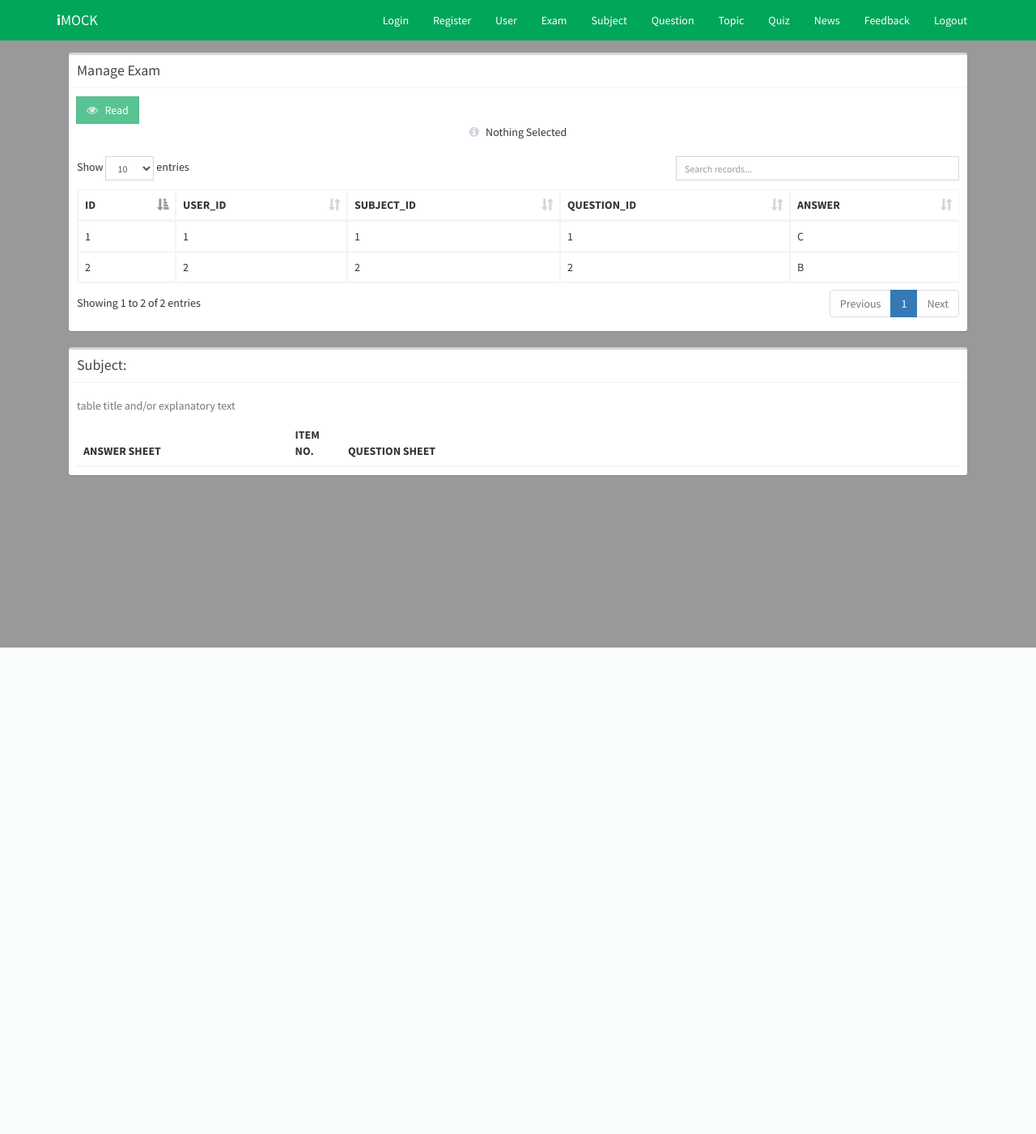
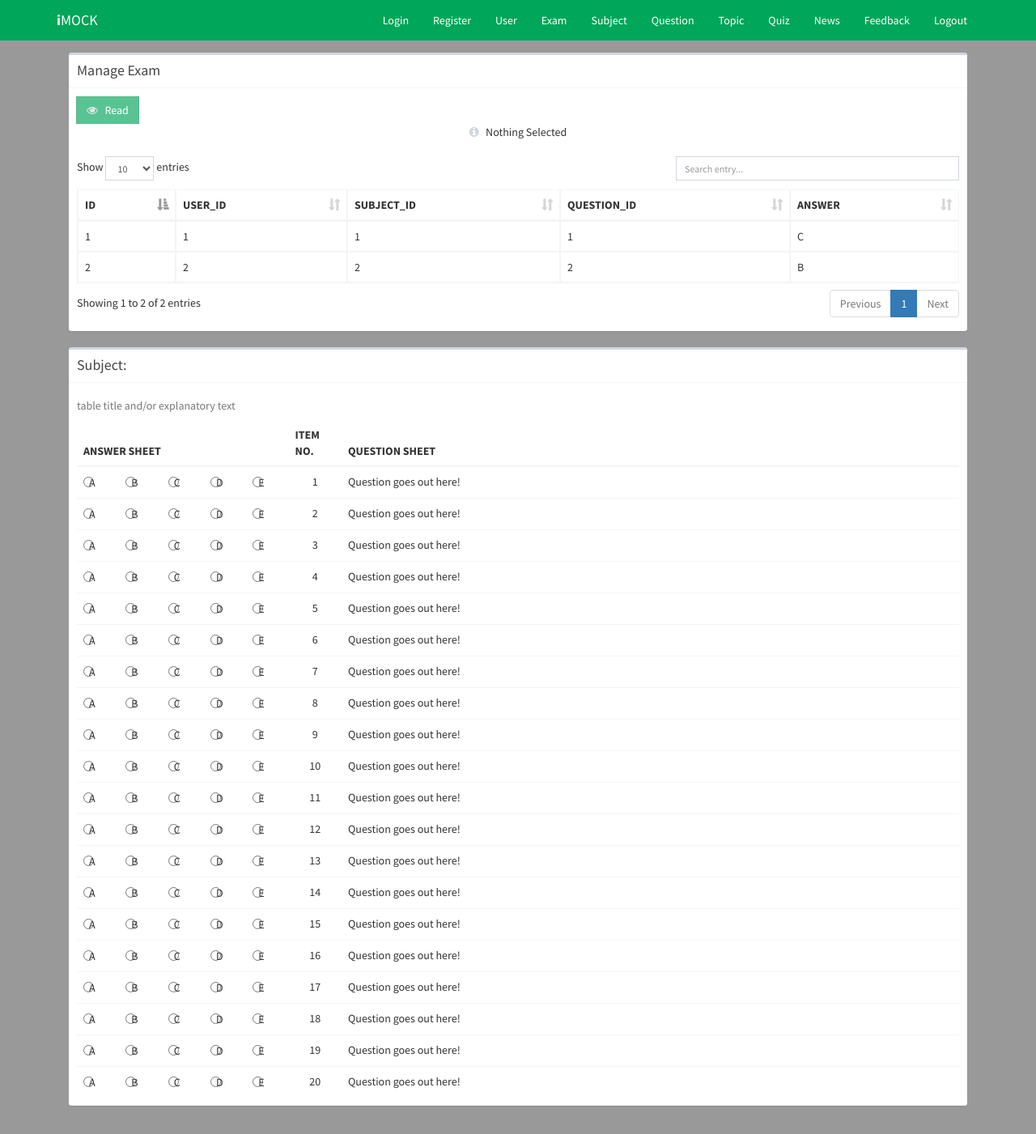
Before and after one commit to jayp3e011/test, a PHP site: page /index.php?page=exam in a window 1280 px wide. Shown: the whole page at 81% size. Before the commit the page ends 800 px from the top, so only its background shows below. Run offline with PHP 8.4, Linux system fonts and the light colour scheme; data comes from the database, SQL or seed files in the repository; both versions use the stored data as it was after the commit; lists and menus that the app fills with data are empty.

Commit message:
READ functionality is ready with initial database setup

```diff
--- a/app/controllers/app.js
+++ b/app/controllers/app.js
@@ -1,11 +1,13 @@
-var _EXAMTABLE_SELECTED_ID;
 function renderTable(id,data,columns,actions){
-	_EXAMTABLE_SELECTED_ID = 0;
-	// $(id +'-btncreate').hide();
-	// $(id +'-btnread').hide();
-	// $(id +'-btnupdate').hide();
-	// $(id +'-btndelete').hide();
 	var arrofobj = JSON.parse(data);
+
+	if(id=='#exam'){
+		_EXAMTABLE_SELECTED_ID = id;
+	}
+	else if(id=='#subject'){
+		_SUBJECTTABLE_SELECTED_ID = id;
+	}
+
     var html = "";
     html += "<thead>";
     html += "<tr>";
@@ -25,7 +27,7 @@ function renderTable(id,data,columns,actions){
     var table = $(id+'table').DataTable({
     	"language":{
     		search: "_INPUT_",
-    		searchPlaceholder: "Search records..."
+    		searchPlaceholder: "Search entry..."
     	}
     });
     $('.dataTables_filter input[type="search"]').css({'width':'350px','display':'inline-block'});
@@ -40,7 +42,7 @@ function renderTable(id,data,columns,actions){
     		$(this).addClass('active').siblings().removeClass('active');
     		// console.log($(this)[0].childNodes[0].innerHTML);
     		_EXAMTABLE_SELECTED_ID = $(this)[0].childNodes[0].innerHTML;
-    		$(id+'table-status').html('<i class="fa fa-info-circle text-gray"></i> &nbsp;&nbsp; You selected ID: <span class="text-red">'+_EXAMTABLE_SELECTED_ID+'</span>!');
+    		$(id+'table-status').html('<i class="fa fa-info-circle text-gray"></i> &nbsp;&nbsp; You selected Entry ID: <span class="text-green" style="font-weight:bold">'+_EXAMTABLE_SELECTED_ID+'</span>!');
 			for(act in actions)if(actions[act]!='create')$(id +'table-btn' + actions[act]).removeAttr('disabled');
     	}
     });
@@ -51,6 +53,11 @@ function renderTable(id,data,columns,actions){
     	// console.log(actions[act]);
     }
 
+    if(id=='#exam')renderExamModals();
+}
+
+function renderExamModals(){
+	/*
 	$(id + 'modal-create').on('show.bs.modal', function (event) {
 	  var button = $(event.relatedTarget) // Button that triggered the modal
 	  var recipient = button.data('id') // Extract info from data-* attributes
@@ -60,31 +67,51 @@ function renderTable(id,data,columns,actions){
 	  modal.find('.modal-title').text('Create')
 	  modal.find('.modal-body input').val(recipient)
 	});
-	$(id + 'modal-read').on('show.bs.modal', function (event) {
-	  var button = $(event.relatedTarget) // Button that triggered the modal
-	  var recipient = button.data('id') // Extract info from data-* attributes
-	  // If necessary, you could initiate an AJAX request here (and then do the updating in a callback).
-	  // Update the modal's content. We'll use jQuery here, but you could use a data binding library or other methods instead.
-	  var modal = $(this)
-	  modal.find('.modal-title').text('Read id: ' + recipient)
-	  modal.find('.modal-body input').val(recipient)
+	*/
+	$(_EXAMTABLE_SELECTED_ID + 'modal-read').on('show.bs.modal', function (event) {
+	  var modal = $(this);
+	  modal.find('.modal-title').text('Read Entry ID: ' + _EXAMTABLE_SELECTED_ID)
+	  modal.find('.modal-body input').attr('readonly','readonly');
+	  modal.find('#examquestion').attr('readonly','readonly');
+
+	  _EXAMTABLE_DATA.map(function(examobj){
+	  	if(examobj.id===_EXAMTABLE_SELECTED_ID){
+		  	_USERTABLE_DATA.map(function(userobj){
+		  		if(userobj.id===examobj.user_id){
+		  			_SUBJECTTABLE_DATA.map(function(subjectobj){
+		  				if(subjectobj.id===examobj.subject_id){
+		  					_QUESTIONTABLE_DATA.map(function(questionobj){
+		  						if(questionobj.id===examobj.question_id){
+		  							modal.find('#examuser').val(userobj.lastname.toUpperCase()+', '+userobj.firstname.toUpperCase());
+		  							modal.find('#examsubject').val(subjectobj.name);
+		  							modal.find('#examquestion').val(questionobj.question);
+		  							modal.find('#examuseranswer').val(examobj.answer);
+		  							modal.find('#examimockanswer').val(questionobj.answer);
+		  							(examobj.answer===questionobj.answer)?
+		  							modal.find('#examresult').val("CORRECT"):
+		  							modal.find('#examresult').val("INCORRECT");
+		  							return;
+		  						}
+		  					});
+		  					return;
+		  				}
+		  			});
+		  			return;
+		  		}
+		  	});
+	  	return;
+	  }
 	});
-	$(id + 'modal-update').on('show.bs.modal', function (event) {
-	  var button = $(event.relatedTarget) // Button that triggered the modal
-	  var recipient = button.data('id') // Extract info from data-* attributes
-	  // If necessary, you could initiate an AJAX request here (and then do the updating in a callback).
-	  // Update the modal's content. We'll use jQuery here, but you could use a data binding library or other methods instead.
-	  var modal = $(this)
-	  modal.find('.modal-title').text('Update id: ' + recipient)
-	  modal.find('.modal-body input').val(recipient)
-	});
-	$(id + 'modal-delete').on('show.bs.modal', function (event) {
-	  var button = $(event.relatedTarget) // Button that triggered the modal
-	  var recipient = button.data('id') // Extract info from data-* attributes
-	  // If necessary, you could initiate an AJAX request here (and then do the updating in a callback).
-	  // Update the modal's content. We'll use jQuery here, but you could use a data binding library or other methods instead.
-	  var modal = $(this)
-	  modal.find('.modal-title').text('Delete id: ' + recipient)
-	  modal.find('.modal-body input').val(recipient)
+
 	});
 }
+
+
+var _EXAMTABLE_SELECTED_ID=0;
+var _SUBJECTTABLE_SELECTED_ID=0;
+var _QUESTIONTABLE_SELECTED_ID=0;
+var _USERTABLE_SELECTED_ID=0;
+var _EXAMTABLE_DATA=[];
+var _SUBJECTTABLE_DATA=[];
+var _QUESTIONTABLE_DATA=[];
+var _USERTABLE_DATA=[];
--- a/app/controllers/exam.js
+++ b/app/controllers/exam.js
@@ -1,12 +1,49 @@
 $(function () {
 	function doRenderTable(id){
-	    $.ajax({
+		$.ajax({
 	        method: "POST",
-	        url: "../app/models/exam.php"
-	    }).done(function(data){
-	    	//renderTable([id],[data],[table columns],[actions])
-	        renderTable(id,data,['id','user_id','subject_id','question_id','answer'],['read']);
-	    });
+	        url: "../app/models/user.php"
+	    }).done(function(userdata){
+	    	_USERTABLE_DATA = JSON.parse(userdata);
+		    $.ajax({
+		        method: "POST",
+		        url: "../app/models/exam.php"
+		    }).done(function(examdata){
+		    	_EXAMTABLE_DATA = JSON.parse(examdata);
+		    	$.ajax({
+			        method: "POST",
+			        url: "../app/models/subject.php"
+		    	}).done(function(subjectdata){
+		    		_SUBJECTTABLE_DATA = JSON.parse(subjectdata);
+		    		$.ajax({
+				        method: "POST",
+				        url: "../app/models/question.php"
+			    	}).done(function(questiondata){
+			    		_QUESTIONTABLE_DATA = JSON.parse(questiondata);
+				    	//renderTable([id],[data],[table columns],[actions])
+				        renderTable(id,examdata,['id','user_id','subject_id','question_id','answer'],['read']);
+				        doRenderSubject();
+				    });
+			    });
+		    });
+		});
 	}
 	setTimeout(doRenderTable('#exam'),1000);
+
+	function doRenderSubject(){
+		html = "";
+		selected = [0,0,0,0,0,0,0,0,0,0,0,0,0,0,0,0,0,0,0];
+		for(i=1;i<=20;i++){
+			html += '<tr>';
+			html += '<td><div style="position: absolute;margin-left: 7px;margin-top:1px;">A</div><input type="radio" name="item'+i+'" /></td>';
+			html += '<td><div style="position: absolute;margin-left: 7px;margin-top:1px;">B</div><input type="radio" name="item'+i+'" /></td>';
+			html += '<td><div style="position: absolute;margin-left: 7px;margin-top:1px;">C</div><input type="radio" name="item'+i+'" /></td>';
+			html += '<td><div style="position: absolute;margin-left: 7px;margin-top:1px;">D</div><input type="radio" name="item'+i+'" /></td>';
+			html += '<td><div style="position: absolute;margin-left: 7px;margin-top:1px;">E</div><input type="radio" name="item'+i+'" /></td>';
+			html += '<td style="text-align: center;">'+ i +'</td>';
+			html += '<td>Question goes out here!</td>';
+			html += '</tr>';
+		}
+		$('#items').html(html);
+	}
 });
--- /dev/null
+++ b/app/models/question.php
@@ -0,0 +1,16 @@
+<?php
+	include('conf.php');
+
+	if($link){
+		$table='question';
+		$sql = "select * from $table";
+	    $result = mysqli_query($link, $sql) or die("Invalid query" . mysqli_error($link));
+		$arr = array();
+		$count=0;
+		while($row=mysqli_fetch_assoc($result)){
+			$arr[] = $row;
+			$count++;
+		}
+		echo json_encode($arr);
+	}
+?>
--- /dev/null
+++ b/app/models/subject.php
@@ -0,0 +1,16 @@
+<?php
+	include('conf.php');
+
+	if($link){
+		$table='subject';
+		$sql = "select * from $table";
+	    $result = mysqli_query($link, $sql) or die("Invalid query" . mysqli_error($link));
+		$arr = array();
+		$count=0;
+		while($row=mysqli_fetch_assoc($result)){
+			$arr[] = $row;
+			$count++;
+		}
+		echo json_encode($arr);
+	}
+?>
--- /dev/null
+++ b/app/models/user.php
@@ -0,0 +1,16 @@
+<?php
+	include('conf.php');
+
+	if($link){
+		$table='user';
+		$sql = "select * from $table";
+	    $result = mysqli_query($link, $sql) or die("Invalid query" . mysqli_error($link));
+		$arr = array();
+		$count=0;
+		while($row=mysqli_fetch_assoc($result)){
+			$arr[] = $row;
+			$count++;
+		}
+		echo json_encode($arr);
+	}
+?>
--- a/app/views/exam.php
+++ b/app/views/exam.php
@@ -55,33 +55,6 @@
 </div>
 
 <!-- modals start-->
-<div class="modal fade" id="exammodal-create" tabindex="-1" role="dialog" aria-labelledby="exampleModalLabel">
-	<div class="modal-primary modal-dialog" role="document">
-		<div class="modal-content">
-			<div class="modal-header">
-				<button type="button" class="close" data-dismiss="modal" aria-label="Close"><span aria-hidden="true">&times;</span></button>
-				<h4 class="modal-title" id="exampleModalLabel">New message</h4>
-			</div>
-			<div class="modal-body">
-				<form>
-					<div class="form-group">
-						<label for="recipient-name" class="control-label">Recipient:</label>
-						<input type="text" class="form-control" id="recipient-name">
-					</div>
-					<div class="form-group">
-						<label for="message-text" class="control-label">Message:</label>
-						<textarea class="form-control" id="message-text"></textarea>
-					</div>
-				</form>
-			</div>
-			<div class="modal-footer">
-				<button type="button" class="btn btn-outline pull-left" data-dismiss="modal">Close</button>
-				<button type="button" class="btn btn-outline">Save changes</button>
-			</div>
-		</div>
-	</div>
-</div>
-
 <div class="modal fade" id="exammodal-read" tabindex="-1" role="dialog" aria-labelledby="exampleModalLabel">
 	<div class="modal-success modal-dialog" role="document">
 		<div class="modal-content">
@@ -92,72 +65,43 @@
 			<div class="modal-body">
 				<form>
 					<div class="form-group">
-						<label for="recipient-name" class="control-label">Recipient:</label>
-						<input type="text" class="form-control" id="recipient-name">
+						<div class="row">
+							<div class="col-sm-6">
+								<label for="recipient-name" class="control-label">User:</label>
+								<input type="text" class="form-control" id="examuser">
+							</div>
+							<div class="col-sm-6">
+								<label for="recipient-name" class="control-label">Subject:</label>
+								<input type="text" class="form-control" id="examsubject">
+							</div>
+						</div>
 					</div>
 					<div class="form-group">
-						<label for="message-text" class="control-label">Message:</label>
-						<textarea class="form-control" id="message-text"></textarea>
+						<label for="message-text" class="control-label">Question:</label>
+						<textarea class="form-control" id="examquestion"></textarea>
+					</div>
+					<div class="form-group">
+						<div class="row">
+							<div class="col-sm-6">
+								<label for="recipient-name" class="control-label">User's Answer:</label>
+								<input type="text" class="form-control" id="examuseranswer">
+							</div>
+							<div class="col-sm-6">
+								<label for="recipient-name" class="control-label">iMOCK's Answer:</label>
+								<input type="text" class="form-control" id="examimockanswer">
+							</div>
+						</div>
+					</div>
+					<div class="form-group">
+						<label for="recipient-name" class="control-label">Result:</label>
+						<input type="text" class="form-control" id="examresult">
 					</div>
 				</form>
 			</div>
 			<div class="modal-footer">
-				<button type="button" class="btn btn-outline pull-left" data-dismiss="modal">Close</button>
-				<button type="button" class="btn btn-outline">Save changes</button>
-			</div>
-		</div>
-	</div>
-</div>
-
-<div class="modal fade" id="exammodal-update" tabindex="-1" role="dialog" aria-labelledby="exampleModalLabel">
-	<div class="modal-warning modal-dialog" role="document">
-		<div class="modal-content">
-			<div class="modal-header">
-				<button type="button" class="close" data-dismiss="modal" aria-label="Close"><span aria-hidden="true">&times;</span></button>
-				<h4 class="modal-title" id="exampleModalLabel">New message</h4>
-			</div>
-			<div class="modal-body">
-				<form>
-					<div class="form-group">
-						<label for="recipient-name" class="control-label">Recipient:</label>
-						<input type="text" class="form-control" id="recipient-name">
-					</div>
-					<div class="form-group">
-						<label for="message-text" class="control-label">Message:</label>
-						<textarea class="form-control" id="message-text"></textarea>
-					</div>
-				</form>
-			</div>
-			<div class="modal-footer">
-				<button type="button" class="btn btn-outline pull-left" data-dismiss="modal">Close</button>
-				<button type="button" class="btn btn-outline">Save changes</button>
-			</div>
-		</div>
-	</div>
-</div>
-
-<div class="modal fade" id="exammodal-delete" tabindex="-1" role="dialog" aria-labelledby="exampleModalLabel">
-	<div class="modal-danger modal-dialog" role="document">
-		<div class="modal-content">
-			<div class="modal-header">
-				<button type="button" class="close" data-dismiss="modal" aria-label="Close"><span aria-hidden="true">&times;</span></button>
-				<h4 class="modal-title" id="exampleModalLabel">New message</h4>
-			</div>
-			<div class="modal-body">
-				<form>
-					<div class="form-group">
-						<label for="recipient-name" class="control-label">Recipient:</label>
-						<input type="text" class="form-control" id="recipient-name">
-					</div>
-					<div class="form-group">
-						<label for="message-text" class="control-label">Message:</label>
-						<textarea class="form-control" id="message-text"></textarea>
-					</div>
-				</form>
-			</div>
-			<div class="modal-footer">
-				<button type="button" class="btn btn-outline pull-left" data-dismiss="modal">Close</button>
-				<button type="button" class="btn btn-outline">Save changes</button>
+				<!-- <button type="button" class="btn btn-outline pull-left" data-dismiss="modal">Close</button>
+				<button type="button" class="btn btn-outline">Save changes</button> -->
+				<button type="button" class="btn btn-outline" data-dismiss="modal">Close</button>
 			</div>
 		</div>
 	</div>
--- a/public/index.php
+++ b/public/index.php
@@ -26,16 +26,6 @@
 
   <!-- js plugins -->
   <script src="plugins/jQuery/jquery-2.2.3.min.js"></script>
-  <script src="plugins/iCheck/icheck.min.js"></script>
-  <script>
-    $(function () {
-      $('input').iCheck({
-        checkboxClass: 'icheckbox_square-green',
-        radioClass: 'iradio_square-green',
-        increaseArea: '20%' // optional
-      });
-    });
-  </script>
   <script src="plugins/datatables/jquery.dataTables.min.js"></script>
   <script src="plugins/datatables/dataTables.bootstrap.min.js"></script>
   <script src="../app/controllers/app.js"></script>
@@ -123,7 +113,16 @@
   <script src="plugins/fastclick/fastclick.js"></script>
   <script src="dist/js/app.min.js"></script>
   <script src="dist/js/demo.js"></script>
-
+  <script src="plugins/iCheck/icheck.min.js"></script>
+  <script>
+    $(function () {
+      $('input').iCheck({
+        checkboxClass: 'icheckbox_square-green',
+        radioClass: 'iradio_square-green',
+        increaseArea: '20%' // optional
+      });
+    });
+  </script>
 
 </body>
 </html>
```
Also changed, not shown: app/models/test.sql (added, +175 -0 lines).
